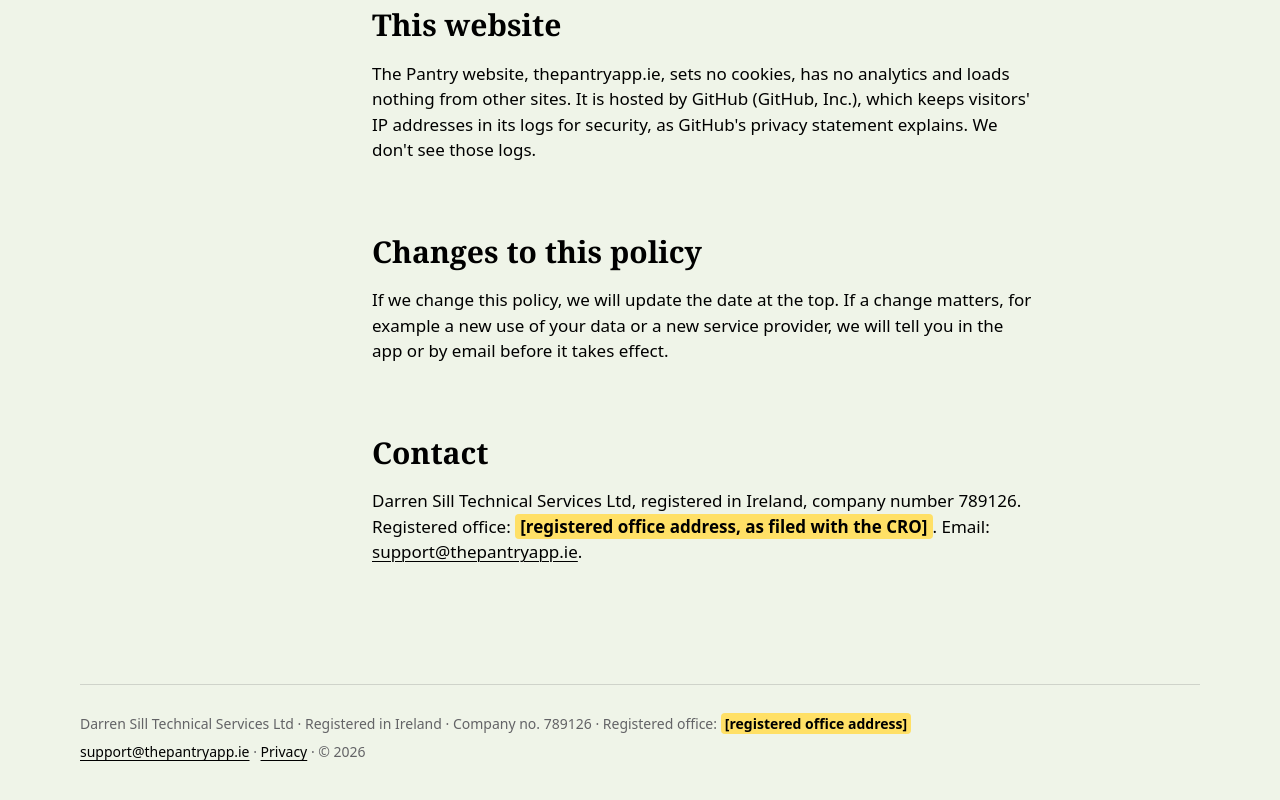
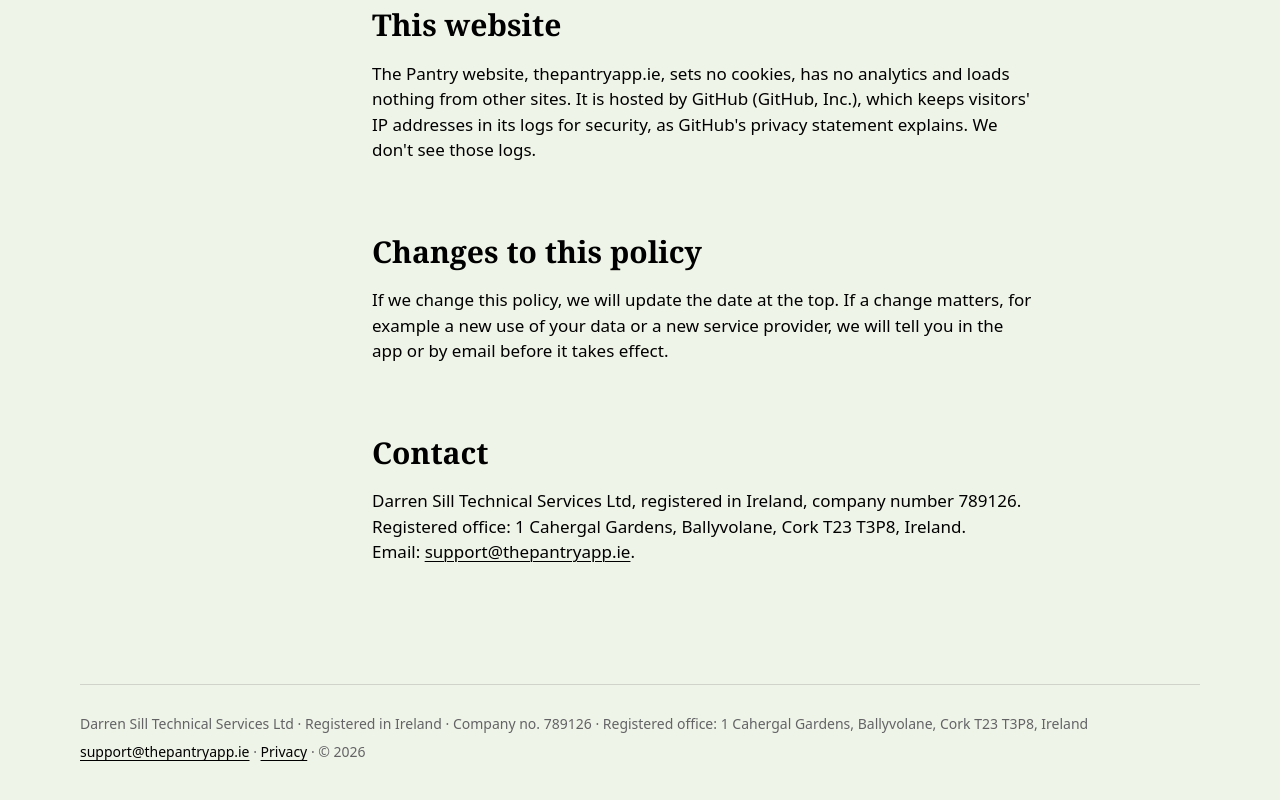
Before and after one commit to darrensill1304/pantry-website, a plain HTML site: page privacy/index.html in a window 1280 px wide. Shown: the part 8225-9025 px from the top of the page. Drawn offline with Linux system fonts and the light colour scheme.

Commit message:
feat: show the registered office in every footer and the policy

```diff
--- a/privacy/index.html
+++ b/privacy/index.html
@@ -247,13 +247,13 @@
 <h2 id="changes-to-this-policy">Changes to this policy</h2>
 <p>If we change this policy, we will update the date at the top. If a change matters, for example a new use of your data or a new service provider, we will tell you in the app or by email before it takes effect.</p>
 <h2 id="contact">Contact</h2>
-<p>Darren Sill Technical Services Ltd, registered in Ireland, company number 789126. Registered office: <mark class="todo">registered office address, as filed with the CRO</mark>. Email: <a href="mailto:support@thepantryapp.ie">support@thepantryapp.ie</a>.</p>
+<p>Darren Sill Technical Services Ltd, registered in Ireland, company number 789126. Registered office: 1 Cahergal Gardens, Ballyvolane, Cork T23 T3P8, Ireland. Email: <a href="mailto:support@thepantryapp.ie">support@thepantryapp.ie</a>.</p>
   </article>
 </main>
 
 <footer class="site-footer wrap">
   <!-- Company details: the one place on this page. -->
-  <p>Darren Sill Technical Services Ltd · Registered in Ireland · Company no. 789126 · Registered office: <mark class="todo">registered office address</mark></p>
+  <p>Darren Sill Technical Services Ltd · Registered in Ireland · Company no. 789126 · Registered office: 1 Cahergal Gardens, Ballyvolane, Cork T23 T3P8, Ireland</p>
   <p><a href="mailto:support@thepantryapp.ie">support@thepantryapp.ie</a> · <a href="/privacy/" aria-current="page">Privacy</a> · © 2026</p>
 </footer>
 </body>
```
Also changed, not shown: 404.html (+1 -1 lines), index.html (+1 -1 lines), scripts/privacy.template.html (+1 -1 lines).
